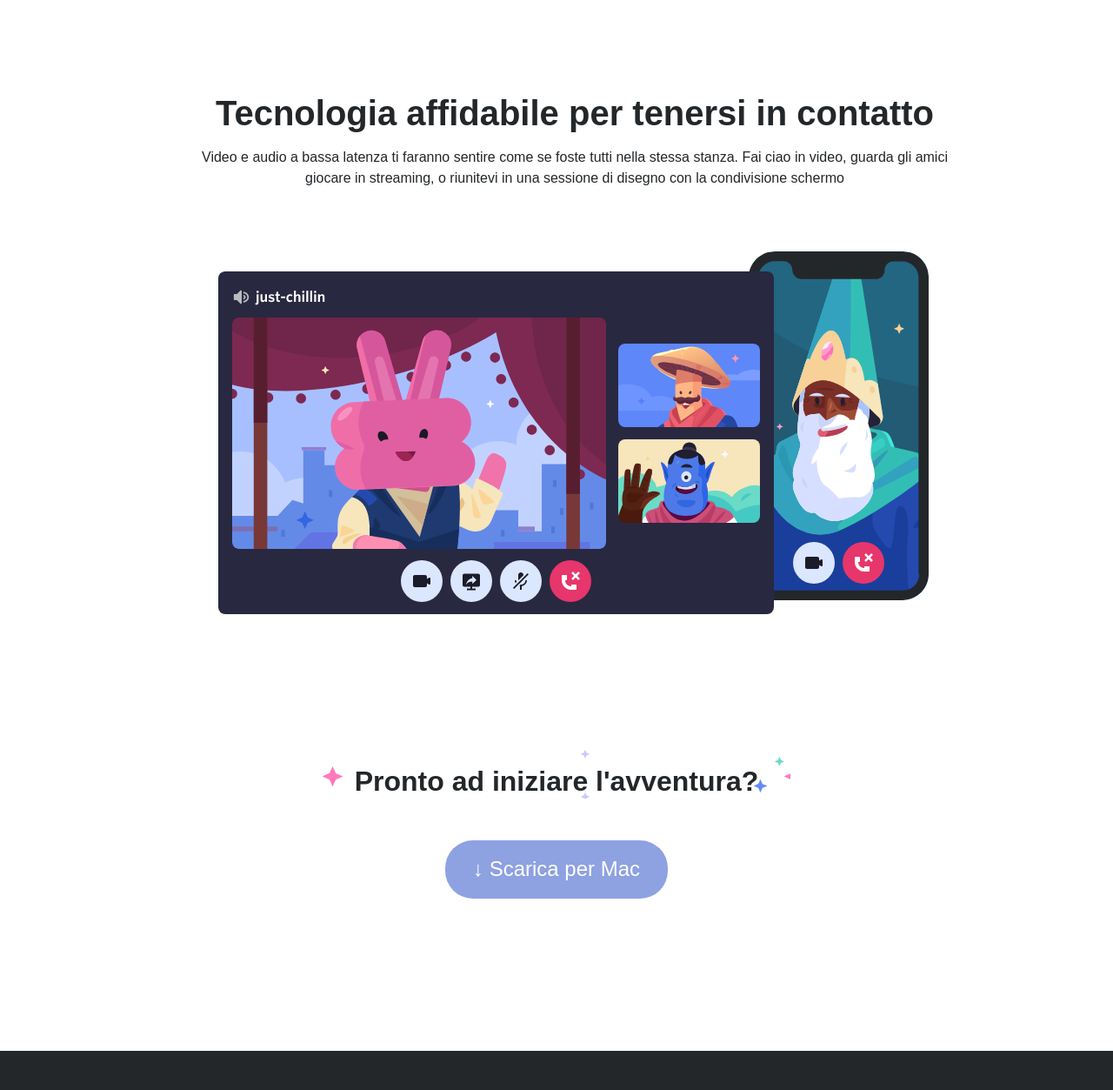
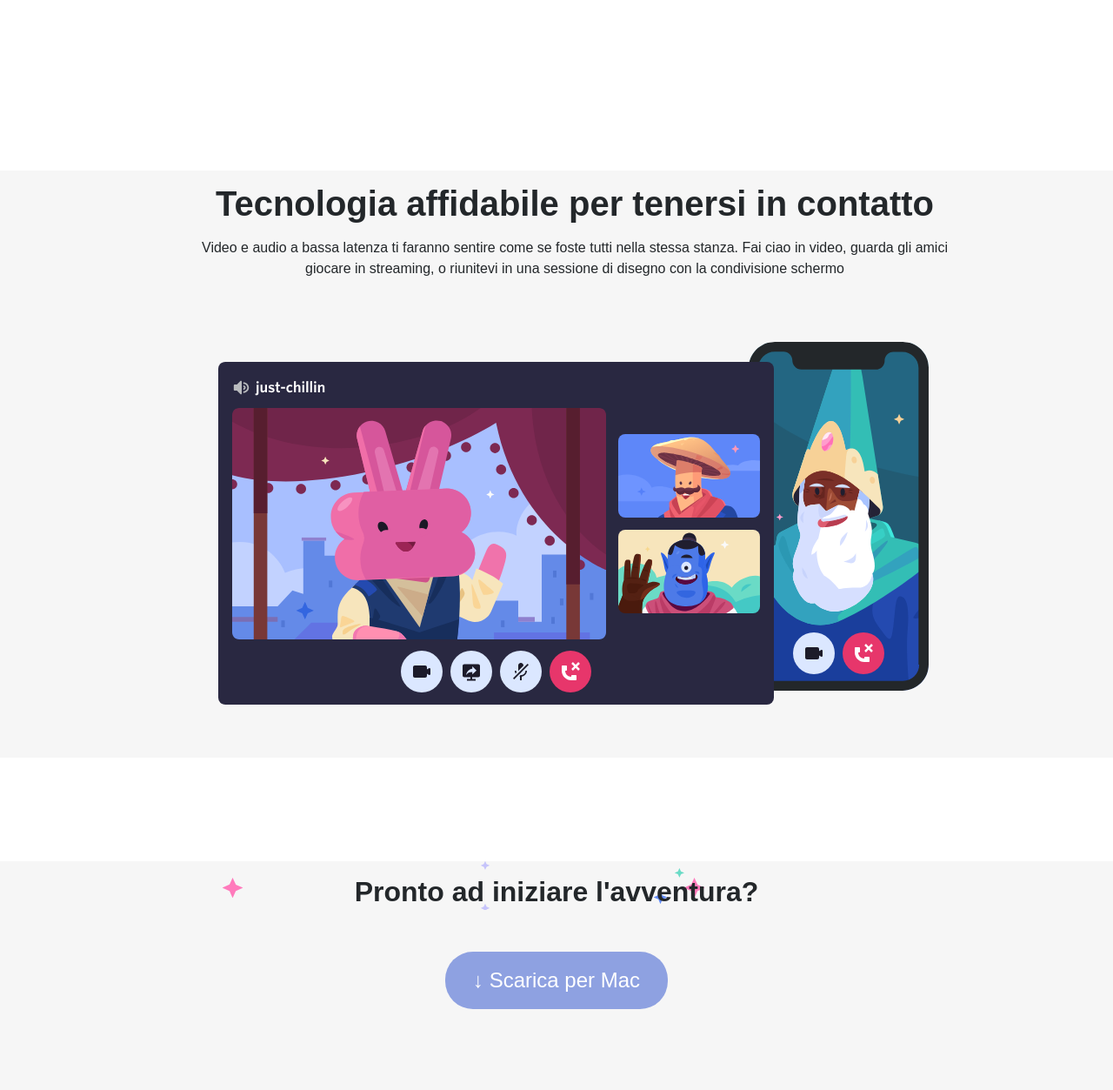
Before and after one commit to sebastianocalella/htmlcss-discord, a plain HTML site: page index.html in a window 1280 px wide. Shown: the part 2061-3314 px from the top of the page at 87% size. Drawn offline with Linux system fonts and the light colour scheme.

Commit message:
implementing background color

```diff
--- a/index.html
+++ b/index.html
@@ -57,7 +57,7 @@
                 </div>
             </div>
 
-            <div class="container flexbox reverse slide">
+            <div class="container flexbox reverse slide bg-grey">
                 <img src="./img/item2.svg" alt="voice-connected">
                 <div class="text">
                     <h2>Dove trovarsi é facile</h2>
@@ -73,13 +73,13 @@
                 </div>
             </div>
 
-            <div class="container ordinary-slide text">
+            <div class="container ordinary-slide text bg-grey">
                 <h2>Tecnologia affidabile per tenersi in contatto</h2>
                 <p>Video e audio a bassa latenza ti faranno sentire come se foste tutti nella stessa stanza. Fai ciao in video, guarda gli amici giocare in streaming, o riunitevi in una sessione di disegno con la condivisione schermo</p>
                 <img src="./img/item4-big.svg" alt="just-chillin">
             </div>
 
-            <footer> <!--ending button-->
+            <footer class="bg-grey"> <!--ending button-->
                 <div class="background">
                     <h3>Pronto ad iniziare l'avventura?</h3>
                 </div>
--- a/style.css
+++ b/style.css
@@ -39,6 +39,10 @@ button{
 .dark-grey{
     background-color: #23272a;
     color: white;
+}
+
+.bg-grey{
+    background-color: #f6f6f6;
 }
 
 .container{
@@ -116,7 +120,8 @@ nav{
 main{
     color: #23272a;
     height: 2800px;
-    justify-content: space-around;
+    justify-content: space-between;
+    margin-top: 5rem;
 }
 
 .reverse{
@@ -154,7 +159,7 @@ main{
 
 main footer{
     text-align: center;
-    margin: 0 15% 8rem;
+    padding-bottom: 8rem;
 }
 
 main footer h3{
```
